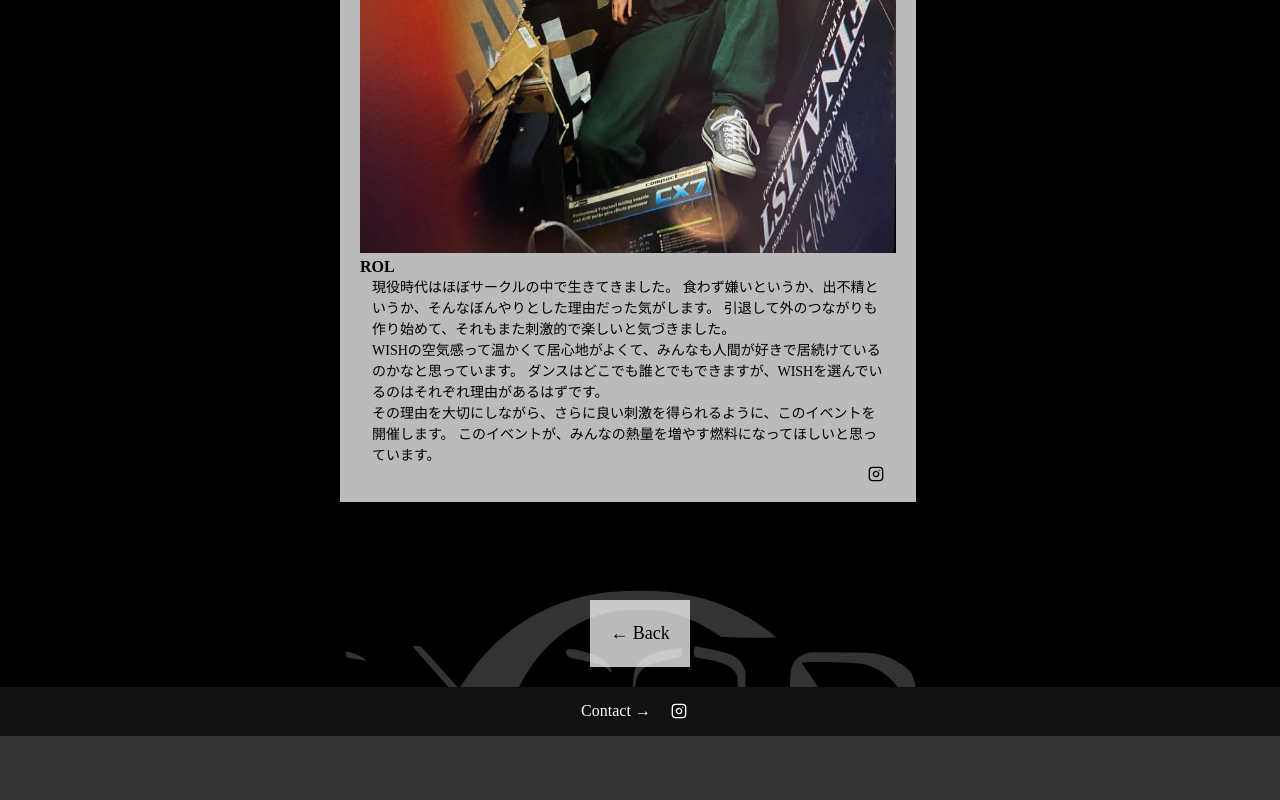
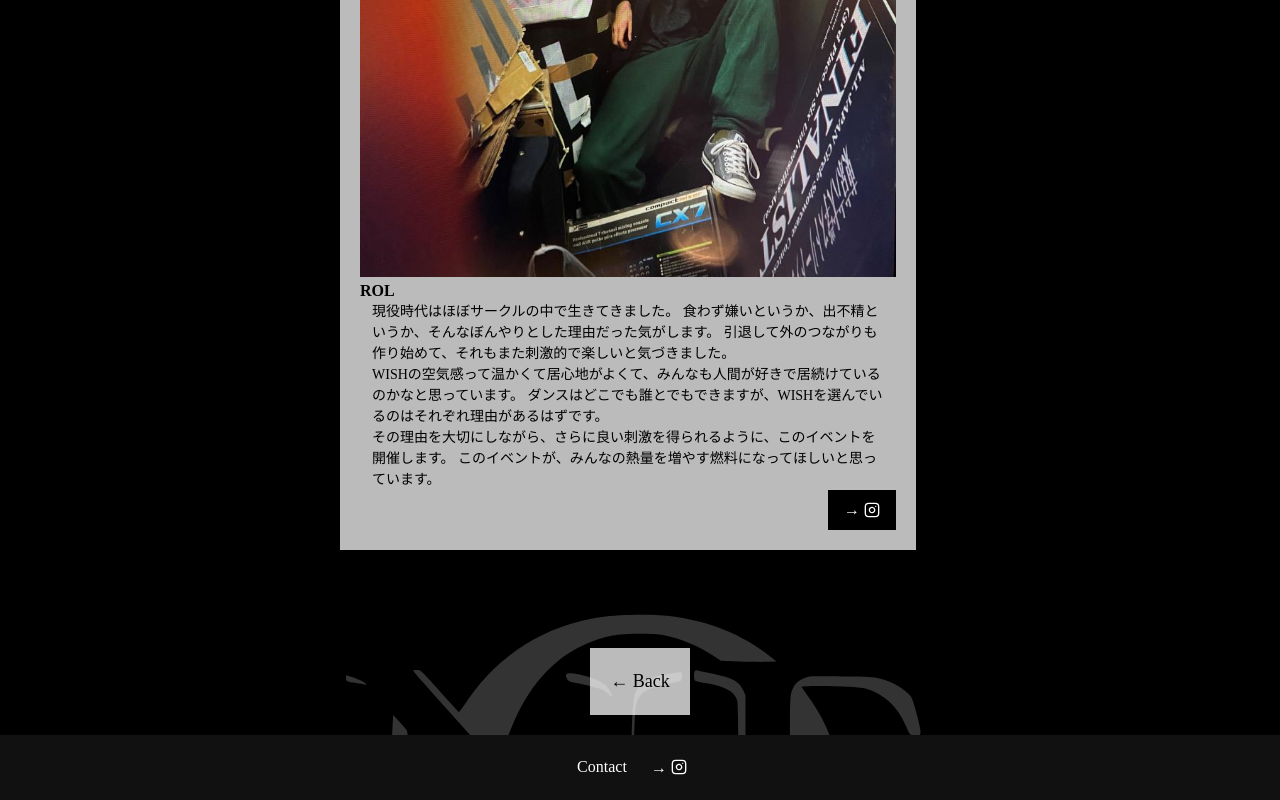
Before and after one commit to PlusF/nexus-over, a Next.js app: page /concept in a window 1280 px wide. Shown: the part 1656-2456 px from the top of the page. Before the commit the page ends 2392 px from the top, so only its background shows below. Built offline with nearby package versions, Linux system fonts and the light colour scheme; a web font is replaced by a local one.

Commit message:
refine style

```diff
--- a/components/footer.tsx
+++ b/components/footer.tsx
@@ -1,4 +1,5 @@
 import { Box, Center, HStack, Text } from '@chakra-ui/react';
+
 import InstagramButton from './instagram';
 
 const boxStyle = {
@@ -14,8 +15,11 @@ export default function Footer() {
         <Box sx={boxStyle}>
             <Center>
                 <HStack>
-                    <Text>Contact &rarr;</Text>
-                    <InstagramButton url="https://www.instagram.com/neo_wish/" color="white" />
+                    <Text>Contact</Text>
+                    <InstagramButton
+                        url="https://www.instagram.com/neo_wish/"
+                        backgroundColor="#111"
+                    />
                 </HStack>
             </Center>
         </Box>
--- a/components/instagram.tsx
+++ b/components/instagram.tsx
@@ -1,21 +1,18 @@
-import { IconButton } from '@chakra-ui/react';
+import { Button, Text } from '@chakra-ui/react';
+
 import { FiInstagram } from 'react-icons/fi';
 
-export default function InstagramButton(props: { url: string; color?: string }) {
+export default function InstagramButton(props: { url: string; backgroundColor?: string }) {
     function openInstagram() {
         window.open(props.url);
     }
+    const backgroundColor = props.backgroundColor || 'black';
     return (
-        <IconButton
-            color={props.color || '#000'}
-            background={'#0000'}
-            aria-label="Open Instagram"
-            icon={<FiInstagram />}
-            onClick={openInstagram}
-            size="md"
-            width="1"
-            height="4"
-            verticalAlign="middle"
-        />
+        <Button onClick={openInstagram} rounded="none" backgroundColor={backgroundColor}>
+            <Text mr="1" color="white">
+                &rarr;
+            </Text>
+            <FiInstagram color="white" />
+        </Button>
     );
 }
--- a/styles/globalstyles.tsx
+++ b/styles/globalstyles.tsx
@@ -1,5 +1,6 @@
+import '@fontsource/jomolhari';
+
 import { extendTheme } from '@chakra-ui/react';
-import '@fontsource/jomolhari';
 
 const theme = extendTheme({
     fonts: {
@@ -14,7 +15,6 @@ const theme = extendTheme({
             body: {
                 bg: '#333333',
                 overflowX: 'clip',
-                // textAlign: 'center',
             },
         },
     },
```
